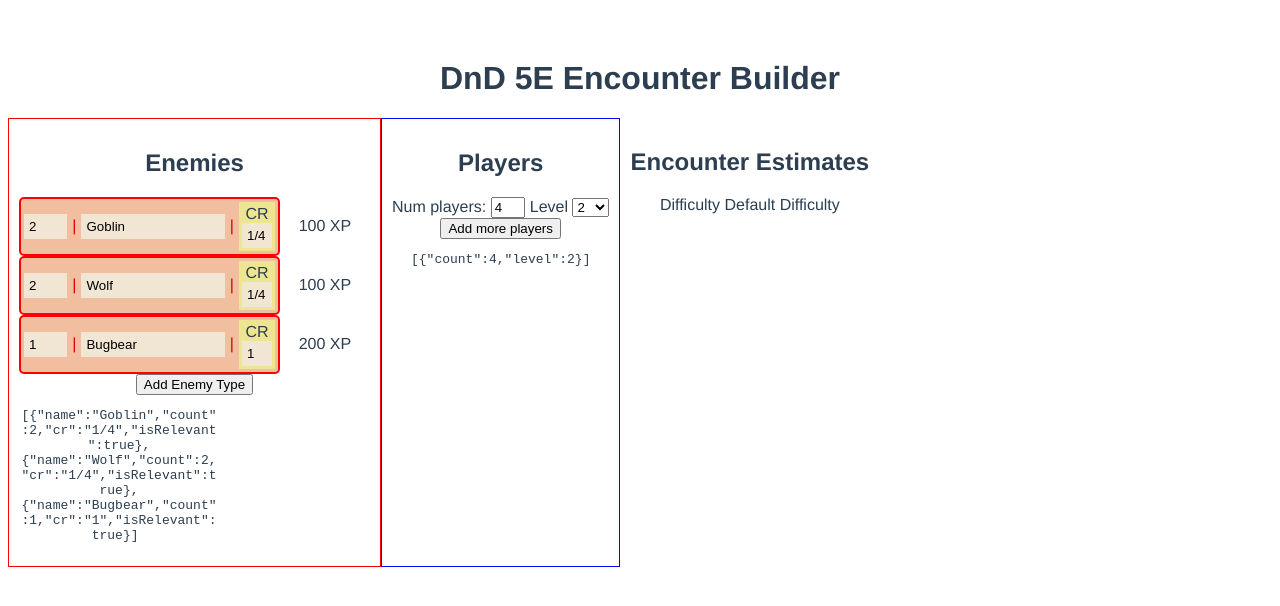
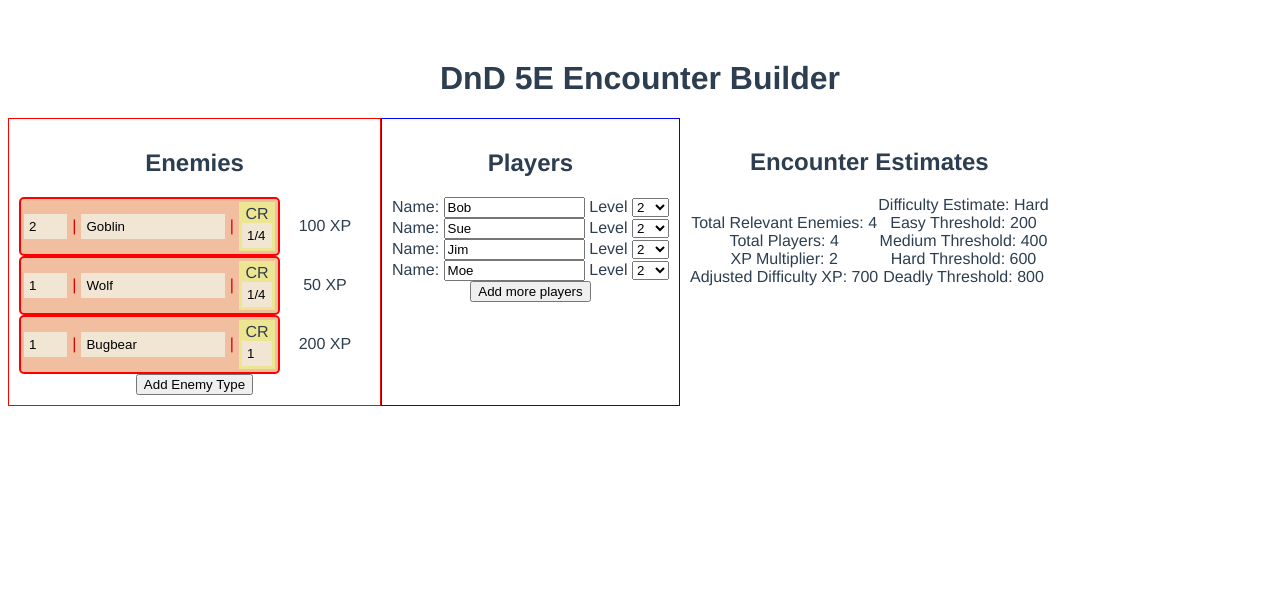
Before and after one commit to ryanyuyu/dnd-encounter-builder, a Vue app: page / in a window 1280 px wide. Shown: the top 606 px of the page. Built offline with nearby package versions, Linux system fonts and the light colour scheme.

Commit message:
Finish initial calculations of difficulty. Add various tables for xp multipliers.

```diff
--- a/src/App.vue
+++ b/src/App.vue
@@ -7,11 +7,9 @@
 
                 <div v-for="(enemy, index) in enemyParty" :key="index">
                     <enemy-input-card :enemy.sync="enemy"></enemy-input-card>
-                    <span class="calculated-xp">{{enemy.getExperience}} XP</span>
+                    <span class="calculated-xp">{{enemy.experience}} XP</span>
                 </div>
                 <button @click="addEnemy">Add Enemy Type</button>
-
-                <pre style="max-width: 200px; overflow: none; word-break: break-word; white-space:break-spaces">{{JSON.stringify(enemyParty)}} </pre>
             </div>
             <div class="column player-section">
                 <h2>Players</h2>
@@ -19,12 +17,49 @@
                     <player-input-card :player.sync="player"></player-input-card>
                 </div>
                 <button @click="addPlayer">Add more players</button>
-                <pre>{{JSON.stringify(playerParty)}}</pre>
             </div>
             <div class="column result-section">
                 <h2>Encounter Estimates</h2>
-                <label>Difficulty</label>
-                {{ result.difficulty }}
+                <div class="xp-calculations">
+                    <div>
+                        <label>Total Relevant Enemies:</label>
+                        {{ totalEnemies }}
+                    </div>
+                    <div>
+                        <label>Total Players:</label>
+                        {{ totalPlayers }}
+                    </div>
+                    <div>
+                        <label>XP Multiplier:</label>
+                        {{ xpDifficultyMultiplier }}
+                    </div>
+                    <div>
+                        <label>Adjusted Difficulty XP:</label>
+                        {{ adjustedXp }}
+                    </div>
+                </div>
+                <div class="player-results">
+                    <div>
+                        <label>Difficulty Estimate:</label>
+                        {{ difficultyEstimate }}
+                    </div>
+                    <div>
+                        <label>Easy Threshold:</label>
+                        {{ partyThreshold.easy }}
+                    </div>
+                    <div>
+                        <label>Medium Threshold:</label>
+                        {{ partyThreshold.medium }}
+                    </div>
+                    <div>
+                        <label>Hard Threshold:</label>
+                        {{ partyThreshold.hard }}
+                    </div>
+                    <div>
+                        <label>Deadly Threshold:</label>
+                        {{ partyThreshold.deadly }}
+                    </div>
+                </div>
             </div>
         </div>
     </div>
@@ -35,21 +70,26 @@ import EnemyGroup from './models/EnemyGroup';
 import PlayerGroup from './models/PlayerGroup';
 import EnemyInputCard from "./components/EnemyInputCard.vue";
 import PlayerInputCard from "./components/PlayerInputCard.vue";
+import calculateXpMultiplier from "./dndConstants/xpAdjustments.js";
+import { getDifficultyThresholds } from "./dndConstants/xpConversion.js";
+import DifficultyThreshold from './models/DiffucultyThreshold';
 
 
 export default {
     name: "App",
-    data: function () {
+    data() {
         return {
             enemyParty: [
                 new EnemyGroup("Goblin", 2, "1/4"),
-                new EnemyGroup("Wolf", 2, "1/4"),
+                new EnemyGroup("Wolf", 1, "1/4"),
                 new EnemyGroup("Bugbear", 1, "1")
             ],
-            playerParty: [new PlayerGroup(4, 2)],
-            result: {
-                difficulty: 'Default Difficulty'
-            }
+            playerParty: [
+                new PlayerGroup("Bob", 2),
+                new PlayerGroup("Sue", 2),
+                new PlayerGroup("Jim", 2),
+                new PlayerGroup("Moe", 2)
+            ]
         };
     },
     methods: {
@@ -61,7 +101,40 @@ export default {
         }
     },
     computed: {
-
+        totalEnemies() {
+            return this.enemyParty.filter(e => e.isRelevant)
+                .map(e => +e.count)
+                .reduce((runningSum, num) => runningSum + num, 0);
+        },
+        totalEnemyXp() {
+            return +this.enemyParty.filter(e => e.isRelevant)
+                .map(e => e.experience)
+                .reduce((runningSum, num) => runningSum + num, 0);
+        },
+        totalPlayers() {
+            return this.playerParty.length;
+        },
+        xpDifficultyMultiplier() {
+            return calculateXpMultiplier(this.totalEnemies, this.totalPlayers);
+        },
+        adjustedXp() {
+            return this.totalEnemyXp * this.xpDifficultyMultiplier;
+        },
+        partyThreshold() {
+            return this.playerParty
+                    .map(player => getDifficultyThresholds(player.level))
+                    .reduce((running, current) => {
+                        return new DifficultyThreshold(running.easy + current.easy,
+                            running.medium + current.medium,
+                            running.hard + current.hard,
+                            running.deadly + current.deadly,
+                            running.dailyMax + current.dailyMax
+                        );
+                    });
+        },
+        difficultyEstimate() {
+            return this.partyThreshold.getDifficulty(this.adjustedXp);
+        }
     },
     components: {
         EnemyInputCard,
@@ -108,6 +181,12 @@ $columnPadding: 10px;
         max-width: $columnMaxWidth;
         border: 1px solid blue;
     }
+
+    .result-section {
+        > div {
+            display: inline-block;
+        }
+    }
 }
 
 </style>
--- a/src/components/PlayerInputCard.vue
+++ b/src/components/PlayerInputCard.vue
@@ -1,9 +1,9 @@
 <template>
     <div class="player-input-card">
-        Num players:
-        <input type="number" placeholder="" min="0" max="99"
-                v-model="player.count"
-                @keyup="$emit('update:player.count', player.count)"/>
+        Name:
+        <input type="text" placeholder="name"
+                v-model="player.name"
+                @keyup="$emit('update:player.name', player.name)"/>
         Level
         <select v-model="player.level"
                 @change="$emit('update:player.level', player.count)">
@@ -22,7 +22,7 @@ export default {
 <style lang="scss" scoped>
 .player-input-card {
     input{
-        max-width: 2em;
+        max-width: 10em;
     }
 }
 </style>
--- /dev/null
+++ b/src/dndConstants/xpAdjustments.js
@@ -0,0 +1,38 @@
+import EnemyMultiplier from "../models/EnemyMultiplier";
+
+const ENEMY_MULTIPLIERS = [
+    new EnemyMultiplier(15, 4),
+    new EnemyMultiplier(11, 3),
+    new EnemyMultiplier(7, 2.5),
+    new EnemyMultiplier(3, 2),
+    new EnemyMultiplier(2, 1.5),
+    new EnemyMultiplier(1, 1)
+];
+
+export default function calculateXpMultiplier(numEnemies, numPlayers) {
+    if (!numEnemies || !numPlayers)
+        return 0;
+
+    // handle special edge cases
+    if (numEnemies === 1 && numPlayers > 6)
+        return 0.5;
+
+    if (numPlayers === 1 && numEnemies > 15)
+        return 5;
+
+    let enemyDifficultyIndex = ENEMY_MULTIPLIERS.findIndex(m => numEnemies >= m.minEnemies);
+    let playerPartyOffset = getPlayerPartyOffset(numPlayers);
+    return ENEMY_MULTIPLIERS[enemyDifficultyIndex + playerPartyOffset].multiplier;
+}
+
+
+/**
+ * Determines the enemy multiplier class offset based on the number of players. This accounts
+ * for additional action economy of having more players/allies
+ * @param {number} numPlayers The number of players + allies in the combat
+ */
+function getPlayerPartyOffset(numPlayers) {
+    if (numPlayers >= 6) return +1;
+    if (numPlayers >= 3) return 0;
+    return -1;
+}
--- a/src/dndConstants/xpConversion.js
+++ b/src/dndConstants/xpConversion.js
@@ -61,7 +61,7 @@ export function getXpFromCr(cr) {
  * @returns {DifficultyThreshold} An object representing the threshold of difficulty for the given player-level.
  */
 export function getDifficultyThresholds(playerLevel) {
-    switch (playerLevel) {
+    switch (+playerLevel) {
         case 1: return new DifficultyThreshold(25, 50, 75, 100, 300);
         case 2: return new DifficultyThreshold(50, 100, 150, 200, 600);
         case 3: return new DifficultyThreshold(75, 150, 225, 400, 1200);
@@ -83,4 +83,5 @@ export function getDifficultyThresholds(playerLevel) {
         case 19: return new DifficultyThreshold(2400, 4900, 7300, 10900, 30000);
         case 20: return new DifficultyThreshold(2800, 5700, 8500, 12700, 40000);
     }
+    console.log("fell through");
 }
--- a/src/models/DiffucultyThreshold.js
+++ b/src/models/DiffucultyThreshold.js
@@ -16,6 +16,10 @@ export default class DifficultyThreshold {
         return new DifficultyThreshold(sortedArray[0], sortedArray[1], sortedArray[2], sortedArray[3], sortedArray[4]);
     }
 
+    toArray() {
+        return [this.easy, this.medium, this.hard, this.deadly, this.dailyMax];
+    }
+
     /**
      * Takes an experience value and returns the proper difficulty label associated with the Threshold
      * @param {Number} xp
--- a/src/models/EnemyGroup.js
+++ b/src/models/EnemyGroup.js
@@ -18,7 +18,7 @@ export default class EnemyGroup {
         this.isRelevant = isRelevant;
     }
 
-    get getExperience() {
+    get experience() {
         return this.isRelevant
             ? this.count * getXpFromCr(this.cr)
             : 0;
--- /dev/null
+++ b/src/models/EnemyMultiplier.js
@@ -0,0 +1,6 @@
+export default class EnemyMultiplier{
+    constructor(minEnemies, multiplier) {
+        this.minEnemies = minEnemies;
+        this.multiplier = multiplier;
+    }
+}
--- a/src/models/PlayerGroup.js
+++ b/src/models/PlayerGroup.js
@@ -1,6 +1,6 @@
-export default class PlayerGroup {
-    constructor(count, level) {
-        this.count = count;
+export default class Player {
+    constructor(name, level) {
+        this.name = name;
         this.level = level || 1; //default player level to 1 instead of inavlid 0
     }
 }
```
